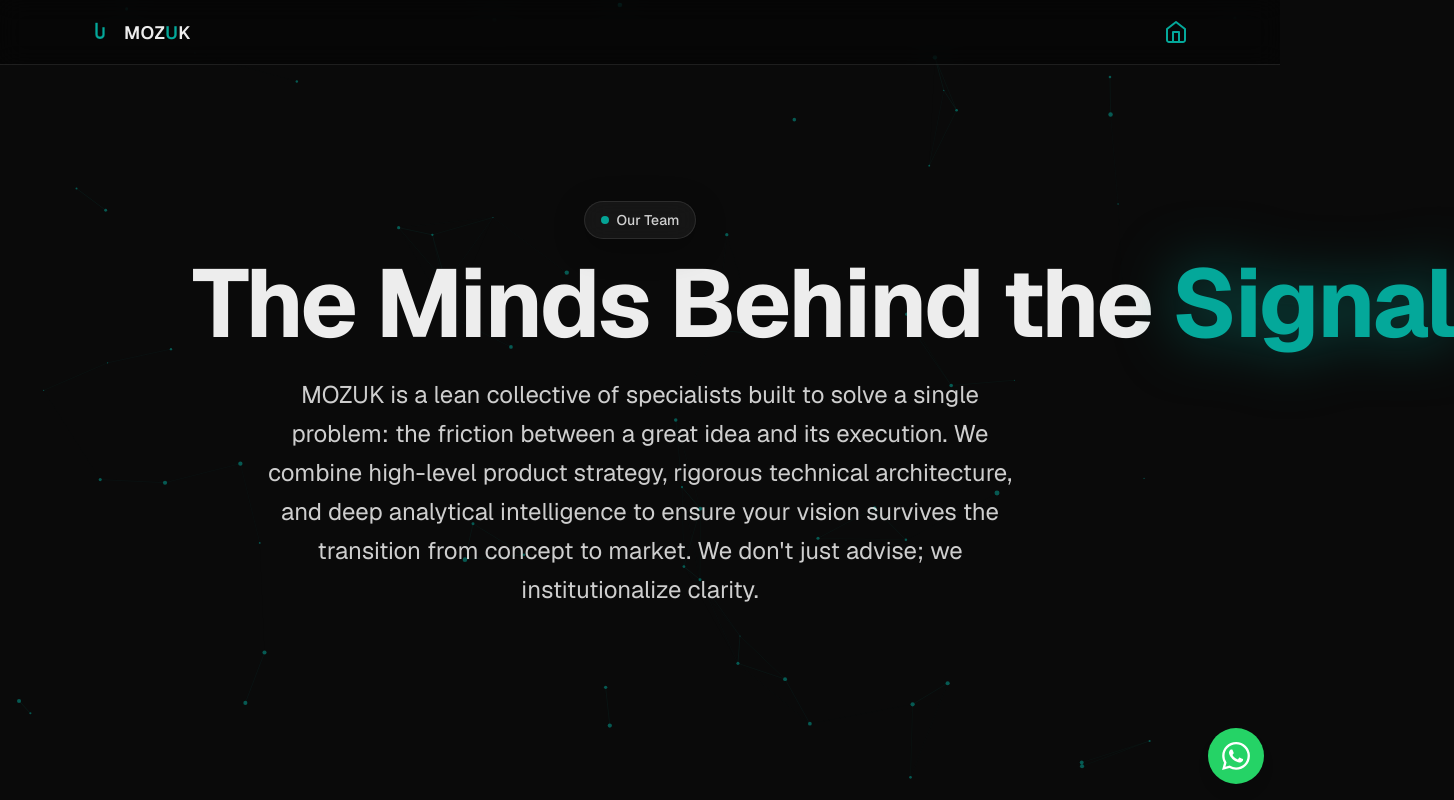
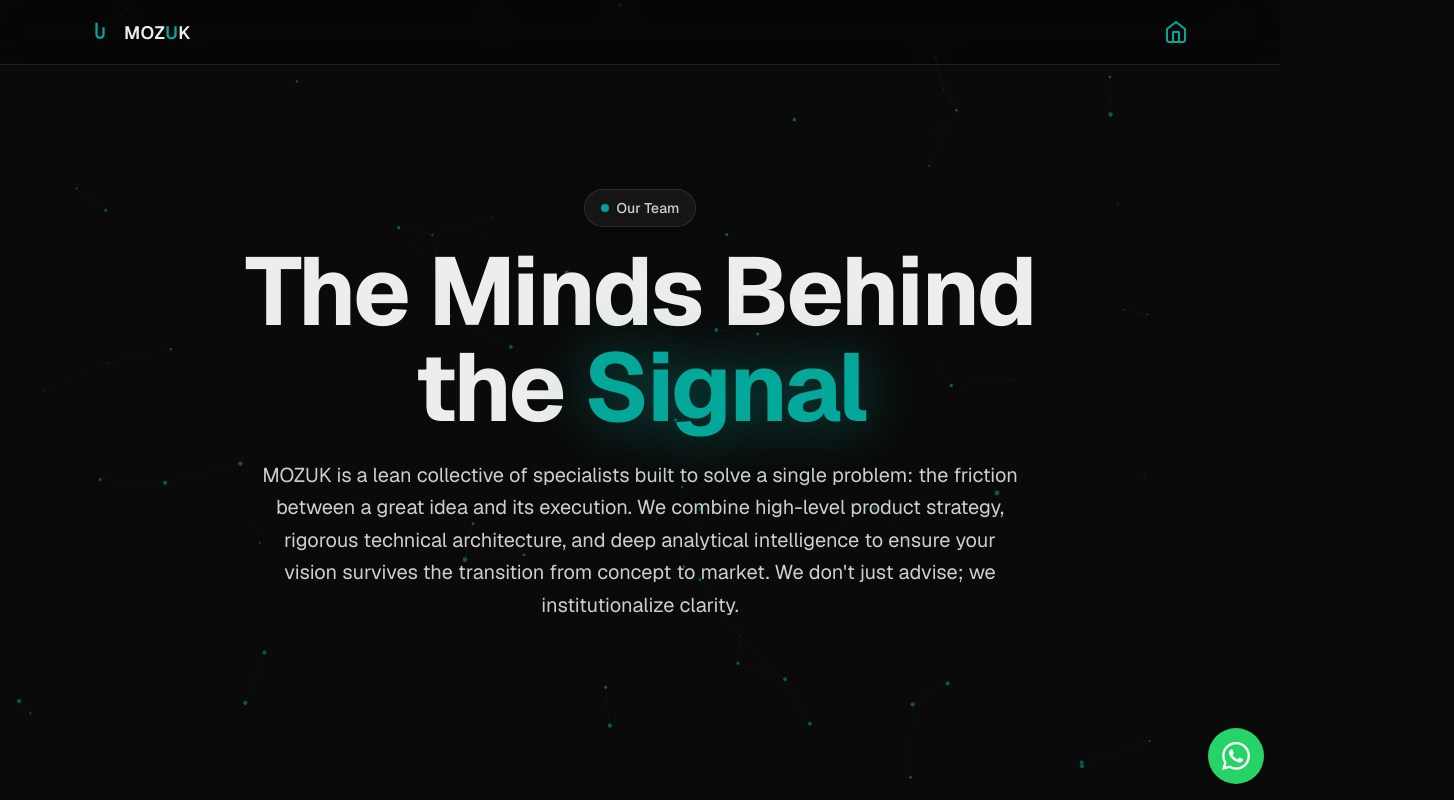
Before and after one commit to Drakhtar359/mozuk-site, a Next.js app in the folder apps/web/: page /team in a window 1280 px wide. Shown: the top 800 px of the page, 1454 px wide, since content can reach past the window. Built offline with nearby package versions, Linux system fonts and the light colour scheme.

Commit message:
Fix team page title centering and reduce description text size

```diff
--- a/apps/web/src/app/team/page.tsx
+++ b/apps/web/src/app/team/page.tsx
@@ -14,11 +14,11 @@ export default function Team() {
                         <span className="text-sm font-medium text-white/80">Our Team</span>
                     </div>
 
-                    <h1 className="text-5xl sm:text-7xl lg:text-8xl font-bold tracking-tight whitespace-nowrap">
+                    <h1 className="text-5xl sm:text-7xl lg:text-8xl font-bold tracking-tight">
                         The Minds Behind the <span className="text-[var(--brand)] drop-shadow-[0_0_30px_rgba(4,168,154,0.5)]">Signal</span>
                     </h1>
 
-                    <p className="text-xl sm:text-2xl text-white/80 leading-relaxed max-w-3xl mx-auto">
+                    <p className="text-lg sm:text-xl text-white/80 leading-relaxed max-w-3xl mx-auto">
                         MOZUK is a lean collective of specialists built to solve a single problem: the friction between a great idea and its execution. We combine high-level product strategy, rigorous technical architecture, and deep analytical intelligence to ensure your vision survives the transition from concept to market. We don't just advise; we institutionalize clarity.
                     </p>
                 </div>
```
